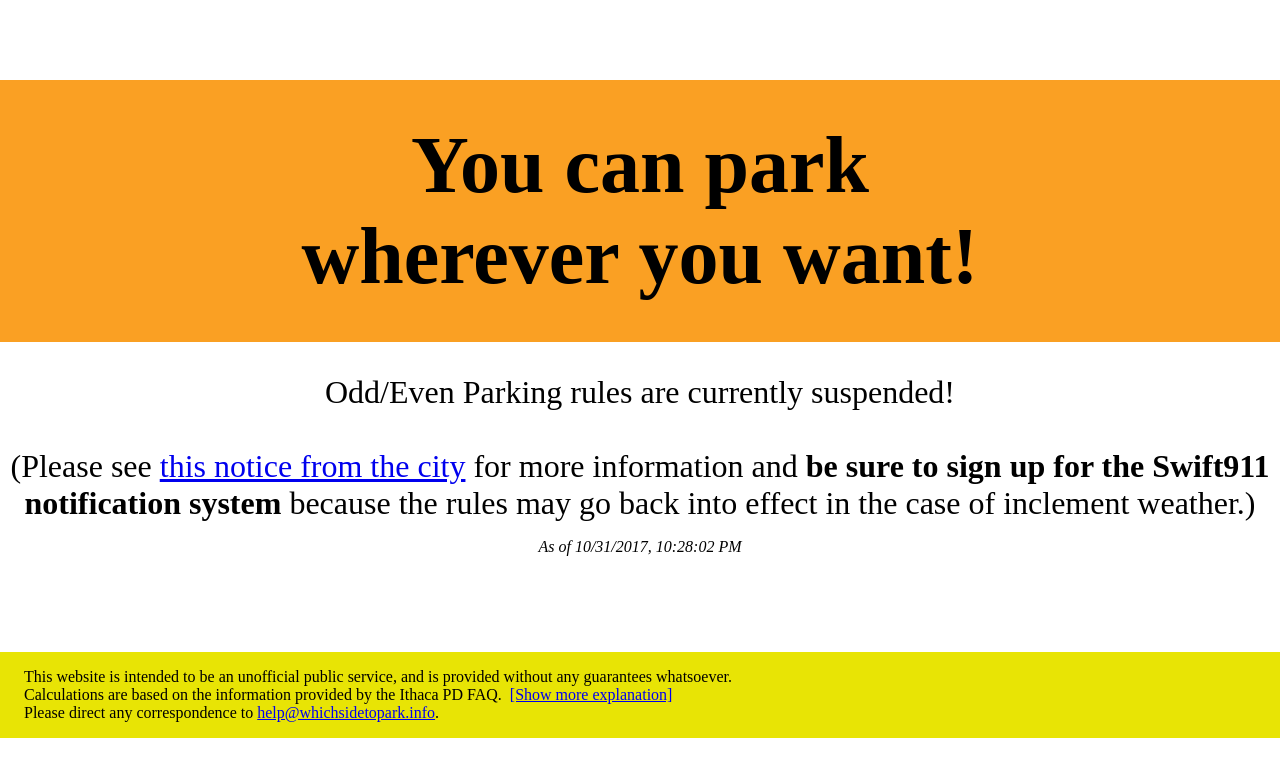
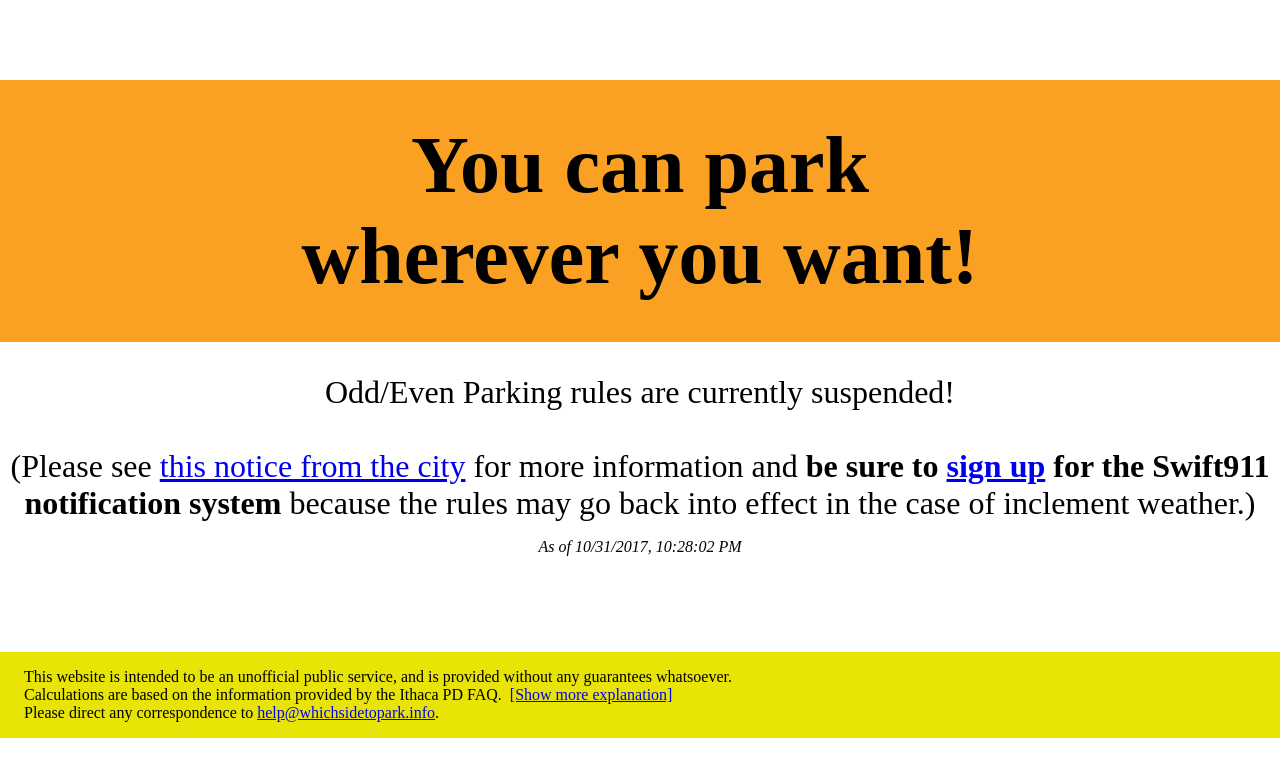
Before and after one commit to cfinucane/whichsidetopark.info, a plain HTML site: page index.html in a window 1280 px wide. Shown: the top 776 px of the page. Drawn offline with Linux system fonts and the light colour scheme.

Commit message:
add link to swift911 signup instructions

```diff
--- a/index.html
+++ b/index.html
@@ -75,7 +75,7 @@ function updateMessage() {
     if (isCurrentlySuspended()) {
         // not in effect
         message = "You can park<br/>wherever you want!";
-        submessage = "Odd/Even Parking rules are currently suspended! <br/> <br/> (Please see <a href=\"http://www.cityofithaca.org/CivicAlerts.aspx?AID=154\">this notice from the city</a> for more information</a> and <b>be sure to sign up for the Swift911 notification system</b> because the rules may go back into effect in the case of inclement weather.)"
+        submessage = "Odd/Even Parking rules are currently suspended! <br/> <br/> (Please see <a href=\"http://www.cityofithaca.org/CivicAlerts.aspx?AID=154\">this notice from the city</a> for more information</a> and <b>be sure to <a href=\"http://www.cityofithaca.org/617/Emergency-Notification\">sign up</a> for the Swift911 notification system</b> because the rules may go back into effect in the case of inclement weather.)"
     } else if ((month == 4 && next_enforcement.getDate() > 1) || (month > 4 && month < 11)) {
         // not in effect
         message = "You can park<br/>wherever you want!";
```
